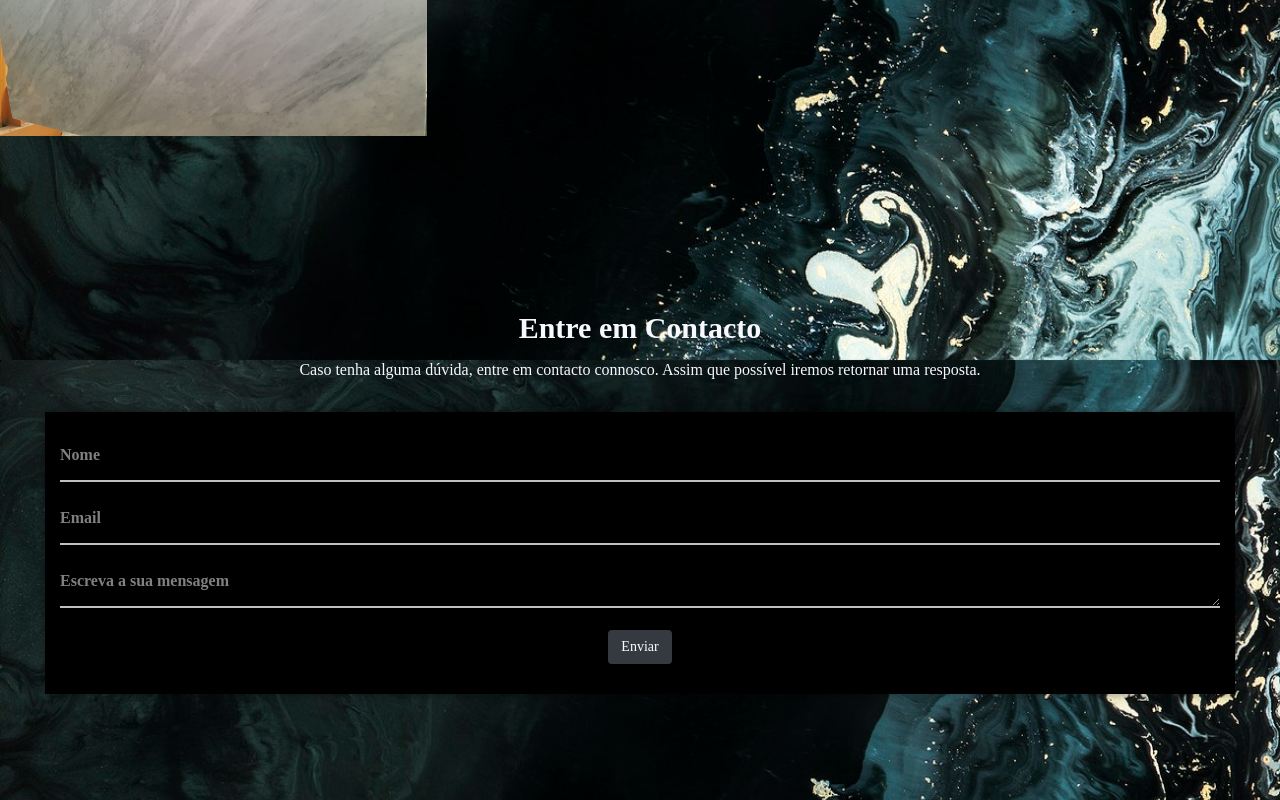
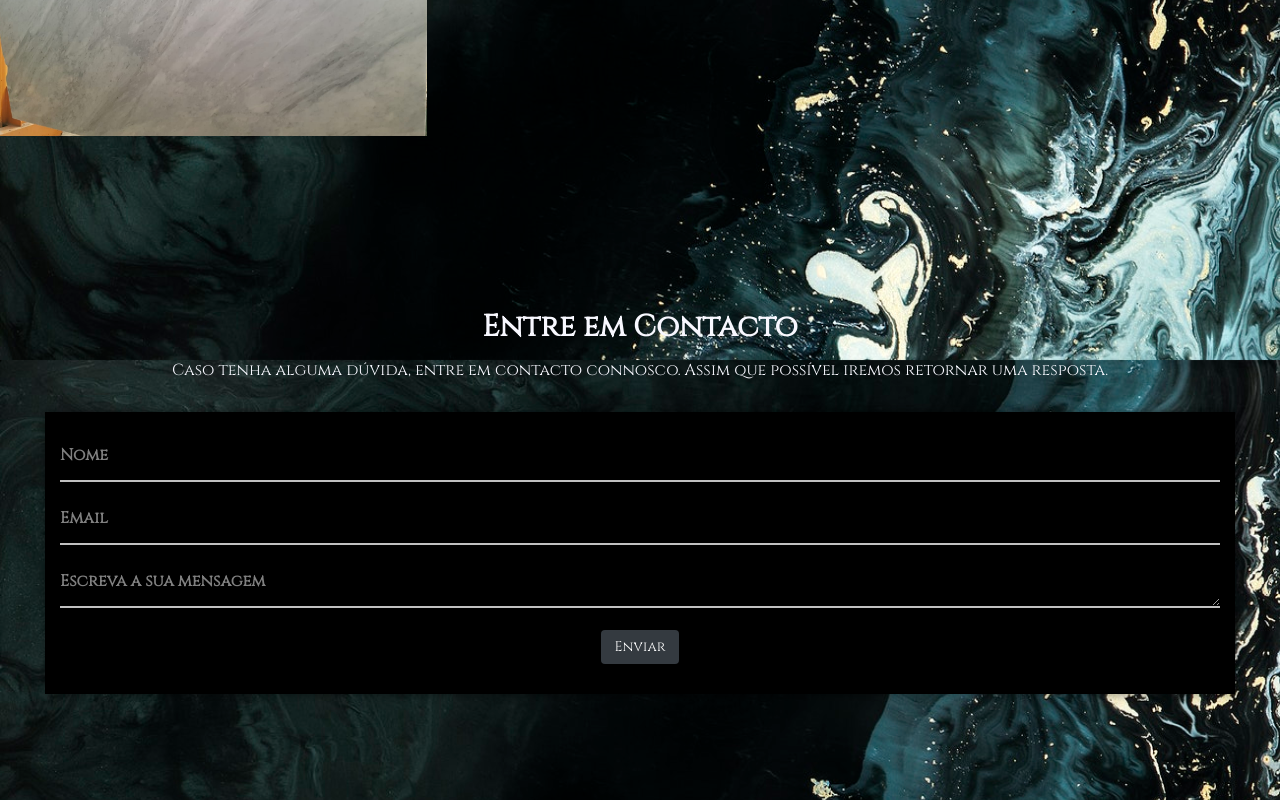
Before and after one commit to mctlda/mctlda.github.io, a plain HTML site: page index.html in a window 1280 px wide. Shown: the part 2840-3640 px from the top of the page. Drawn offline with nearby package versions, Linux system fonts and the light colour scheme.

Commit message:
font fixed

```diff
--- a/style.css
+++ b/style.css
@@ -190,7 +190,7 @@ body {
 #contact {
     text-align: center;
 	align-items: center;
-	font-family: Didot, serif;
+    font-family: 'Parsienne';
 	font-size: medium;
     color: #F8F8FF;
 }
```
